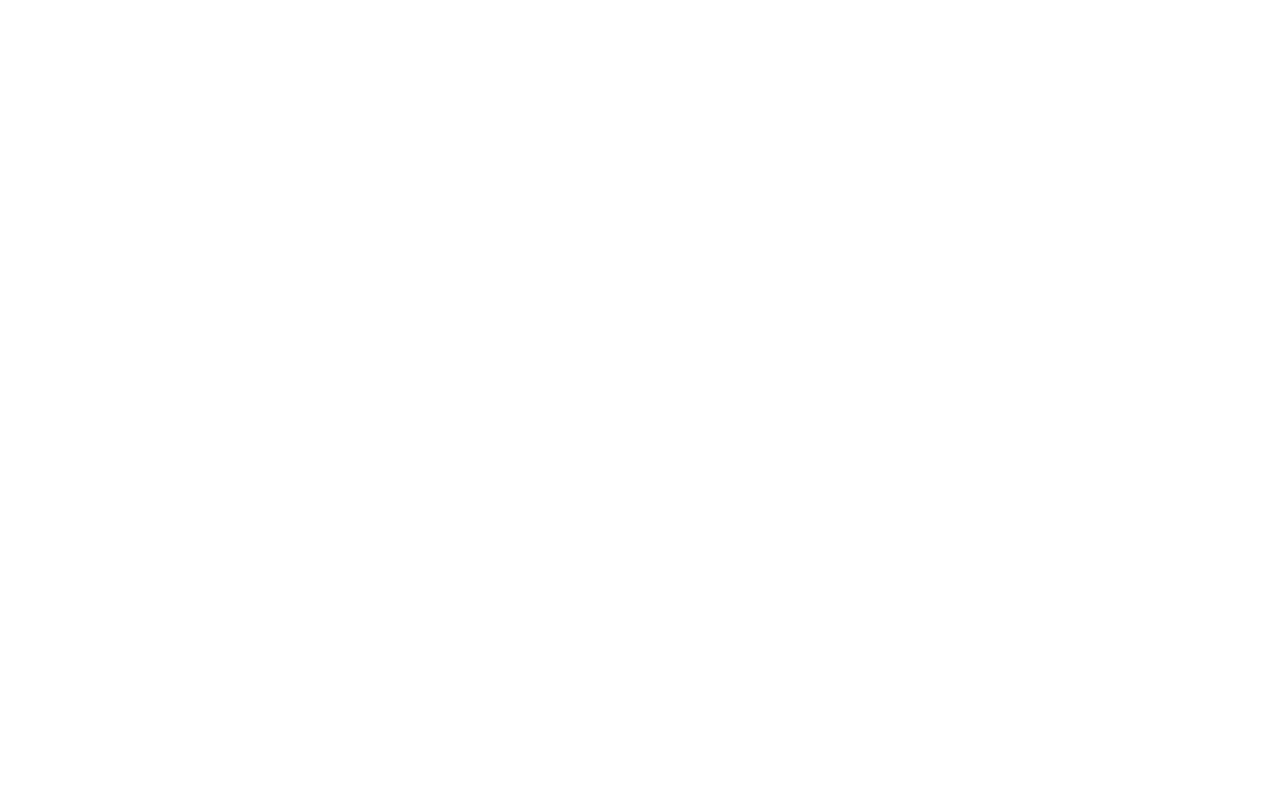
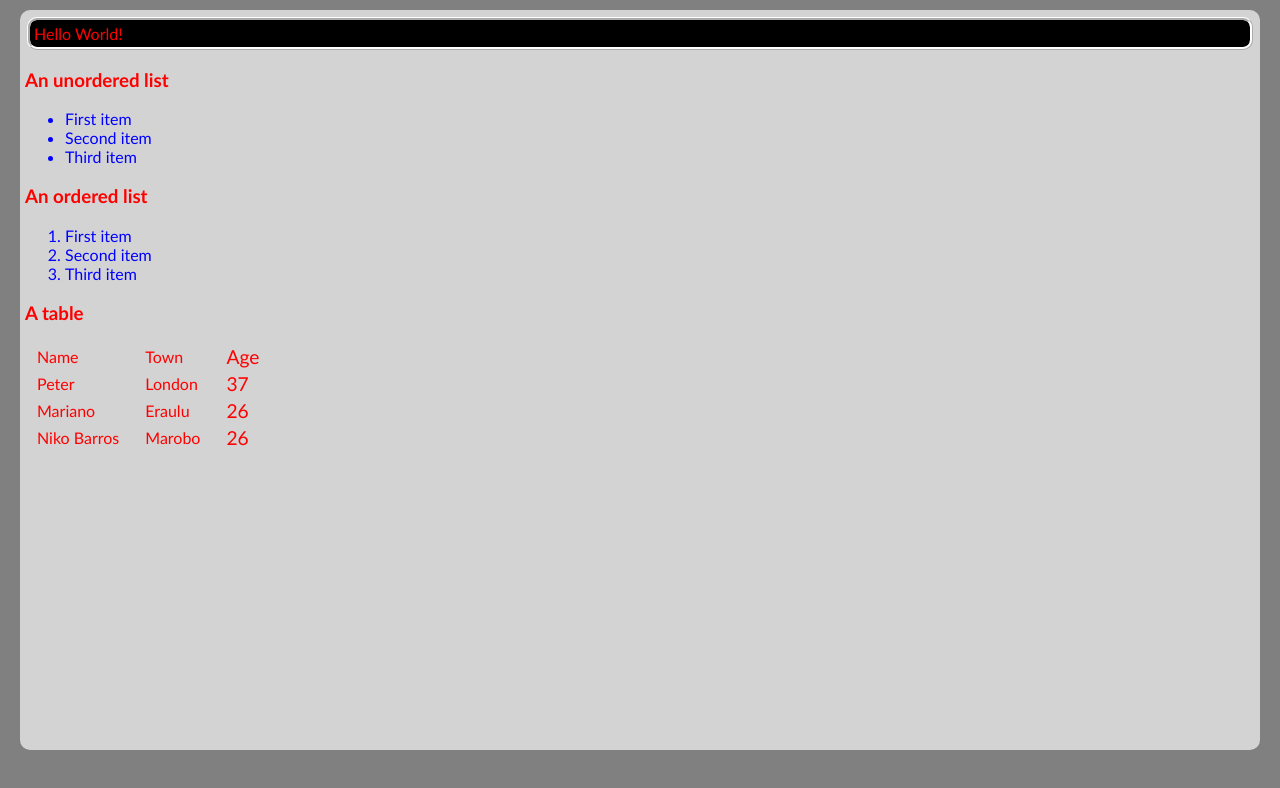
Before and after one commit to pykafe/notas, a plain HTML site: page topic/css/index.html in a window 1280 px wide. Drawn offline with Linux system fonts and the light colour scheme.

Commit message:
basic html and css

```diff
--- a/topic/css/index.html
+++ b/topic/css/index.html
@@ -3,7 +3,83 @@
         <title>
             CSS Playground
         </title>
+        <style>
+            html {
+                background-color: Grey; /* the background of the whole browser window */
+                font-family: "Trebuchet MS", Helvetica, sans-serif;
+            }
+            body {
+                margin: 10px 20px 50px 20px; /*  margin is space OUTSIDE the element */
+                padding: 5px;               /* padding is space INSIDE the element */
+                background-color: LightGrey;
+                color: Red;                  /* color is the color of the TEXT in an element */
+                border-radius: 10px;
+            }
+            div {
+                margin: 2px;
+                padding: 4px;
+                background-color: Black;
+                border: 3px solid White;
+                border-style: ridge;
+                border-radius: 10px;
+            }
+            span {
+                padding: 5px;
+                margin: 10px;
+                background-color: Yellow;
+            }
+            li {
+                color: Blue;
+            }
+            td {
+                padding-left: 10px;
+            }
+            .age_column {
+                font-size: larger;
+            }
+        </style>
     </head>
     <body>
+        <div>
+            Hello World!
+        </div>
+
+        <h3> An unordered list</h3>
+        <ul>
+            <li>First item</li>
+            <li>Second item</li>
+            <li>Third item</li>
+        </ul>
+
+        <h3> An ordered list</h3>
+        <ol>
+            <li>First item</li>
+            <li>Second item</li>
+            <li>Third item</li>
+        </ol>
+
+        <h3> A table</h3>
+        <table>
+            <tr>
+                <td>Name<td>
+                <td>Town<td>
+                <td class="age_column">Age<td>
+            </tr>
+            <tr>
+                <td>Peter<td>
+                <td>London<td>
+                <td class="age_column">37<td>
+            </tr>
+            <tr>
+                <td>Mariano<td>
+                <td>Eraulu<td>
+                <td class="age_column">26<td>
+            </tr>
+            <tr>
+                <td>Niko Barros<td>
+                <td>Marobo<td>
+                <td class="age_column">26<td>
+            </tr>
+        <table>
     </body>
 </html>
--- /dev/null
+++ b/topic/css/style.css
@@ -0,0 +1,3 @@
+body {
+    color: Green;
+}
```
